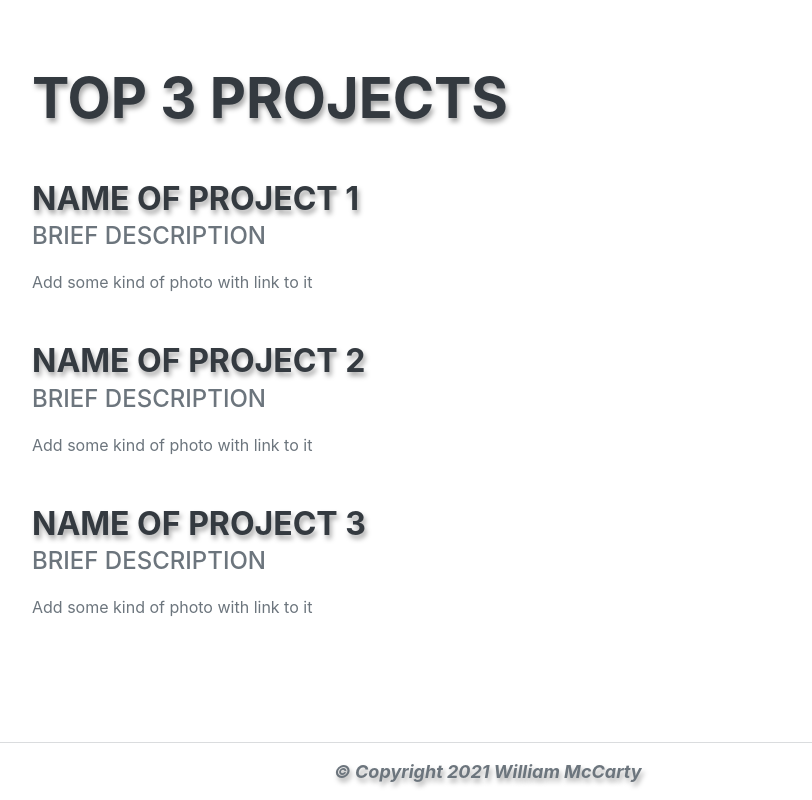
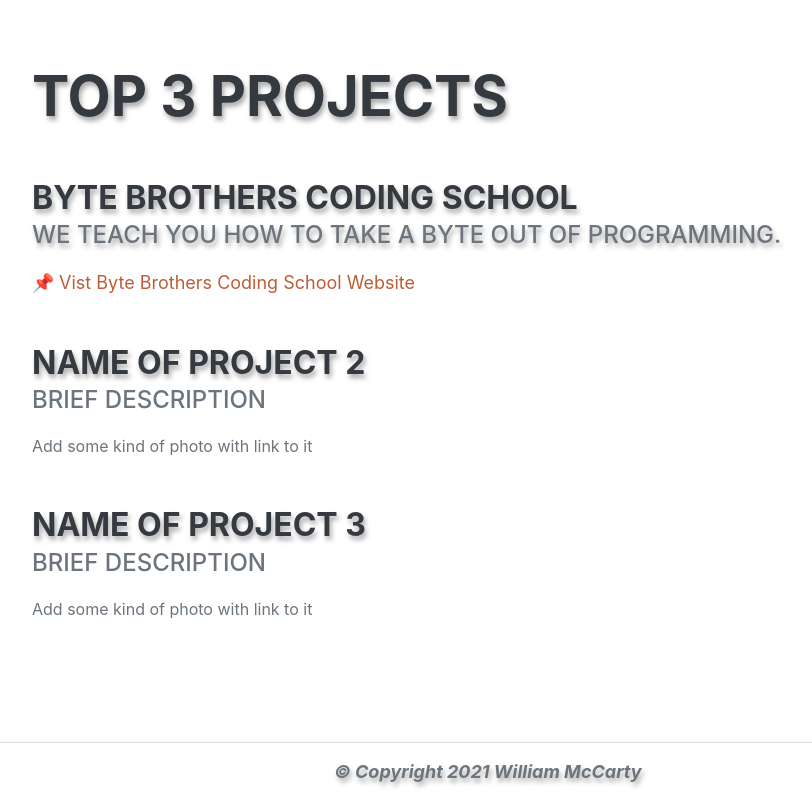
Before and after one commit to WilliamMcCarty/FED1PersonalSite, a plain HTML site: page FED1PersonalSite/index.html in a window 1280 px wide. Shown: the part 1660-2460 px from the top of the page, without its empty margins (288-1100 px from the left). Drawn offline with nearby package versions, Linux system fonts and the light colour scheme; a web font is replaced by a local one.

Commit message:
Added the byte brothers website link on home page under top 3 projects

```diff
--- a/FED1PersonalSite/index.html
+++ b/FED1PersonalSite/index.html
@@ -84,9 +84,9 @@
                 <h2 class="mb-5 textShadow">Top 3 Projects</h2>
                 <div class="d-flex flex-column flex-md-row justify-content-between mb-5">
                     <div class="flex-grow-1">
-                        <h3 class="mb-0 textShadow">Name Of Project 1</h3>
-                        <div class="subheading mb-3">Brief Description</div>
-                        <div>Add some kind of photo with link to it</div>
+                        <h3 class="mb-0 textShadow">Byte Brothers Coding School</h3>
+                        <div class="subheading mb-3 textShadow">We Teach You How To Take A Byte Out Of Programming.</div>
+                        <div><a href="http://bytebrothers.william-mccarty.com/" target="_blank" class="classMemberLinks">&#128204; Vist Byte Brothers Coding School Website</a></div>
                     </div>
                 </div>
                 <div class="d-flex flex-column flex-md-row justify-content-between mb-5">
```
